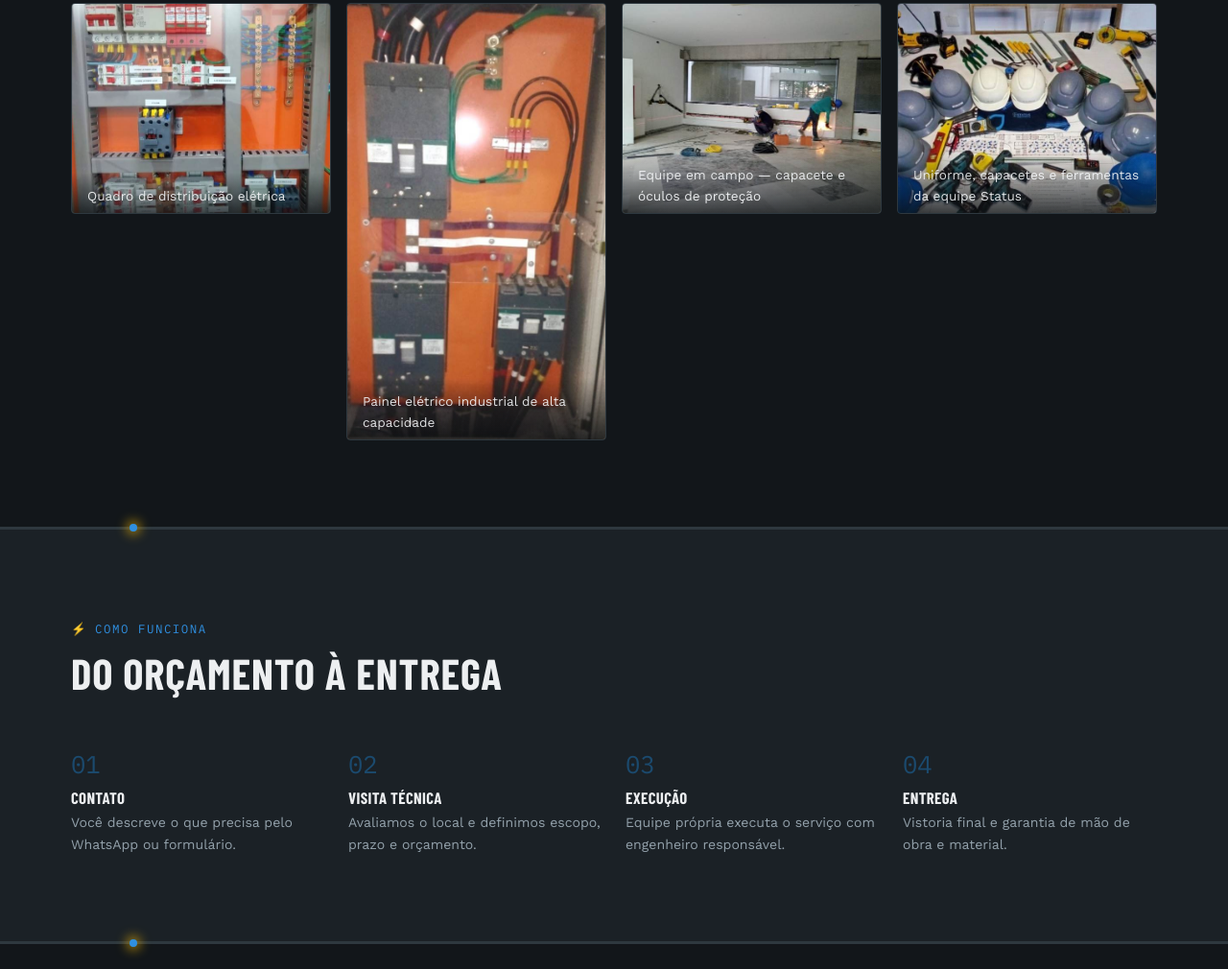
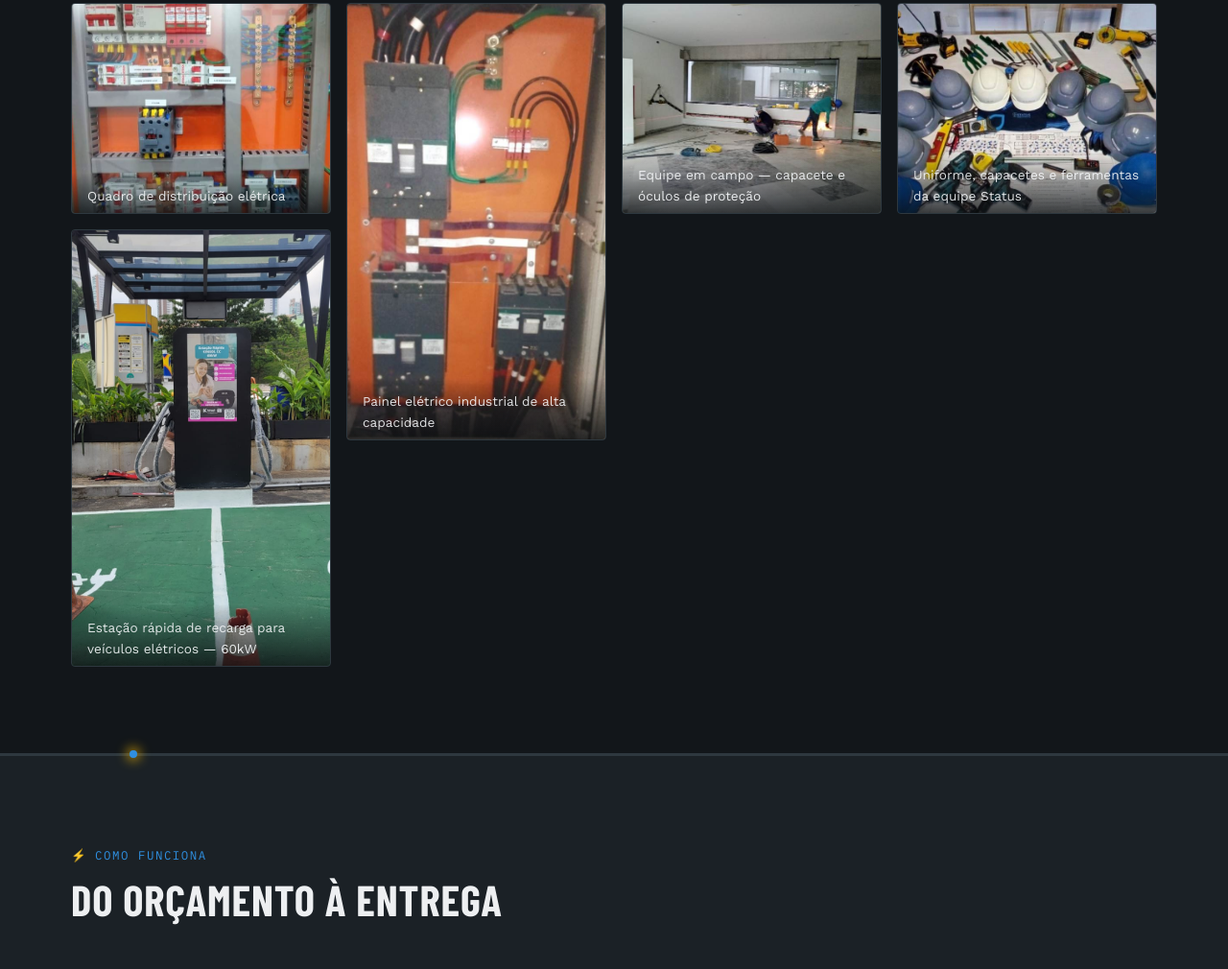
Before and after one commit to 976467337/Status-solucoes-site, a plain HTML site: page index.html in a window 1280 px wide. Shown: the part 4781-5791 px from the top of the page at 96% size. Drawn offline with nearby package versions, Linux system fonts and the light colour scheme.

Commit message:
Adiciona foto de estacao de recarga de veiculos eletricos ao portfolio

```diff
--- a/index.html
+++ b/index.html
@@ -786,6 +786,11 @@
           <img src="images/uniforme-capacetes-e-ferramentas-da-equipe-status.jpg" alt="Uniforme, capacetes e ferramentas da equipe Status" loading="lazy">
           <figcaption>Uniforme, capacetes e ferramentas da equipe Status</figcaption>
         </figure>
+
+        <figure class="port-card tall" data-cat="solar">
+          <img src="images/carregador-veiculo-eletrico-estacao-rapida.jpg" alt="Estação rápida de recarga para veículos elétricos Kinsol CC 60kW" loading="lazy">
+          <figcaption>Estação rápida de recarga para veículos elétricos — 60kW</figcaption>
+        </figure>
       </div>
     </div>
   </section>
```
Also changed, not shown: images/carregador-veiculo-eletrico-estacao-rapida.jpg (added).
